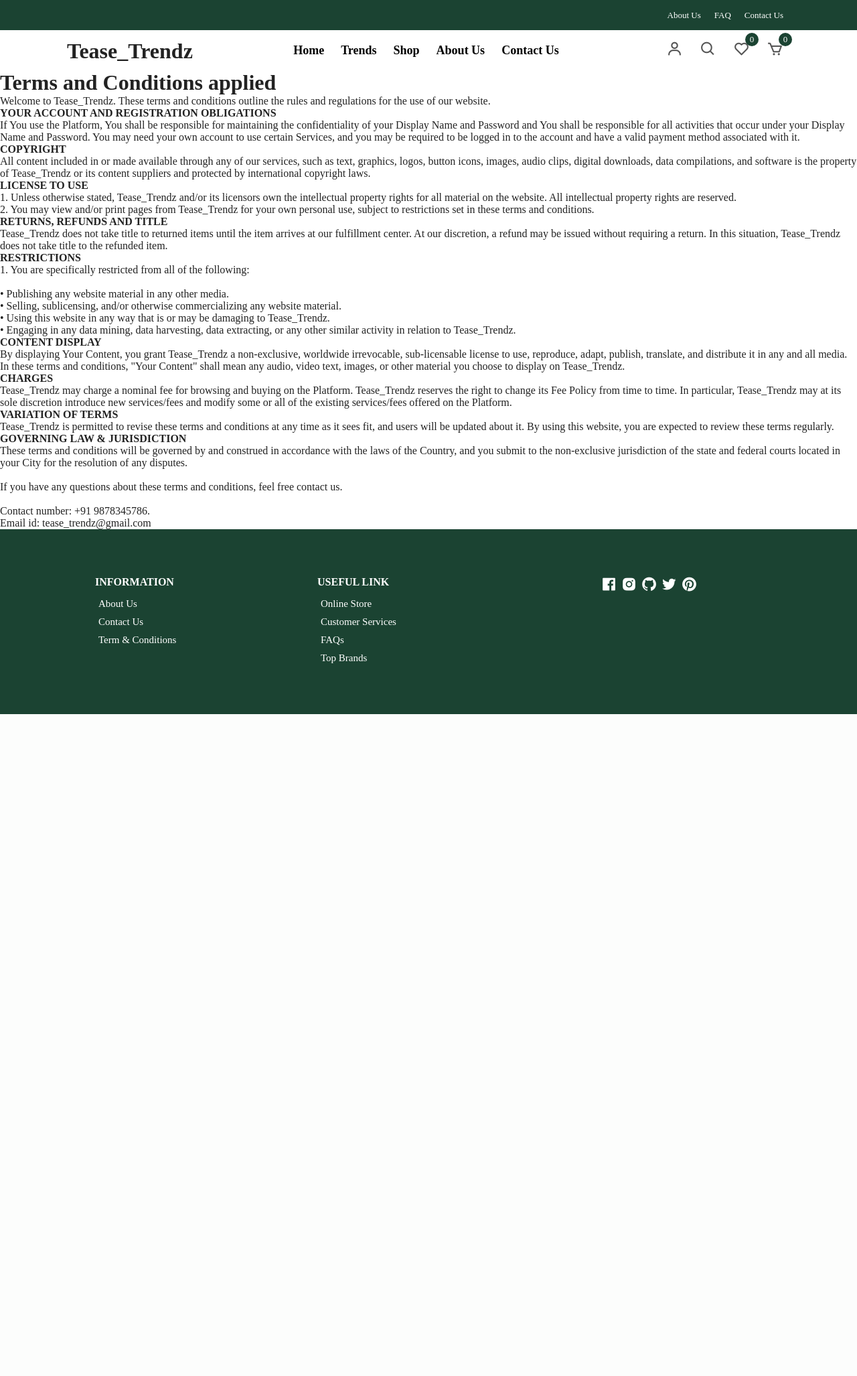
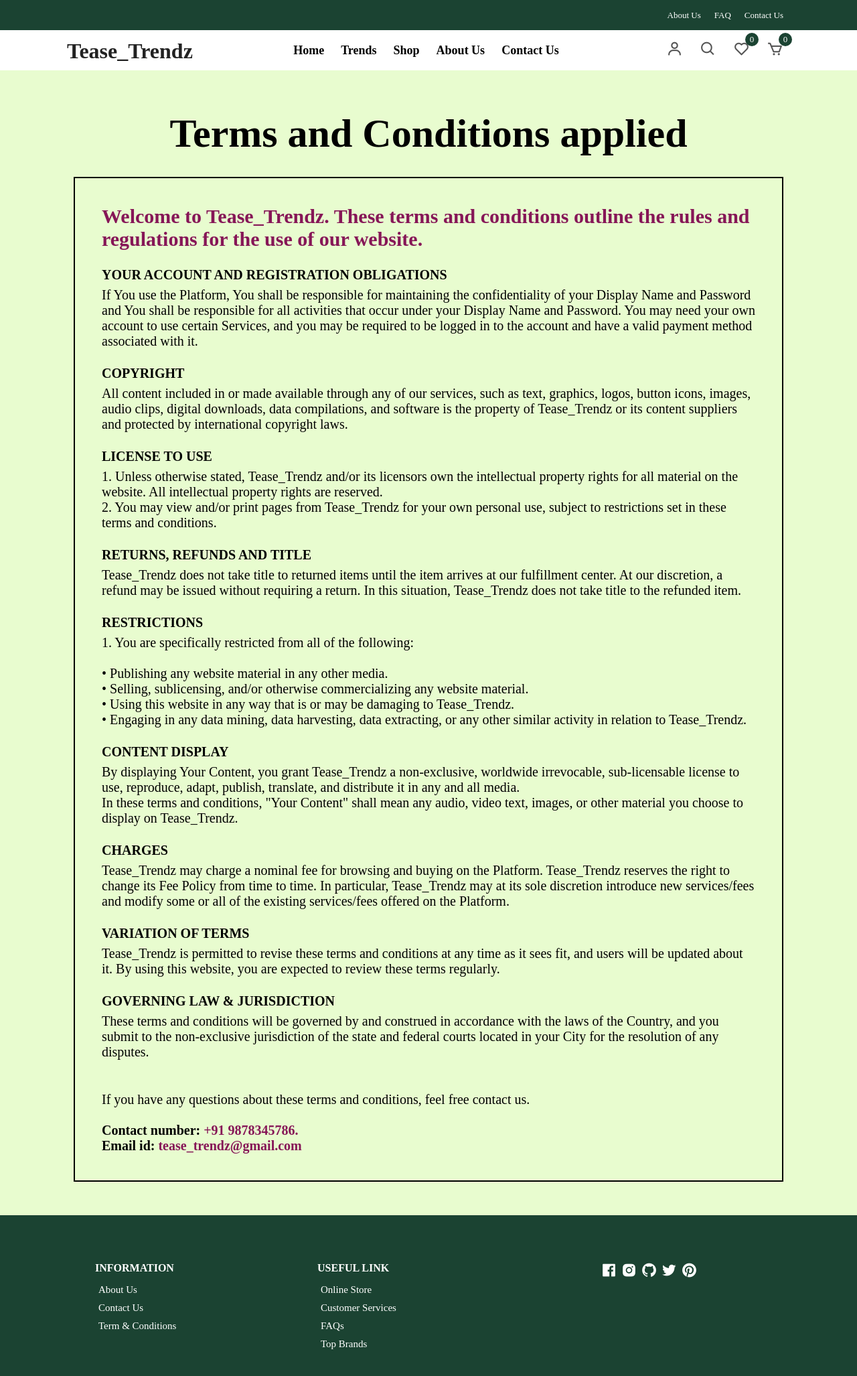
Before and after one commit to kingm0/Tease_Trendz-e-commerce, a PHP site: page /terms.html in a window 1280 px wide. Shown: the top 2054 px of the page at 67% size. Before the commit the page ends 1066 px from the top, so only its background shows below. Run offline with PHP 8.4, Linux system fonts and the light colour scheme; some libraries are stand-ins or nearby versions.

Commit message:
Add files via upload

```diff
--- a/css/styles.css
+++ b/css/styles.css
@@ -868,6 +868,10 @@
     padding: 8rem 1rem;
   }
 }
+.c1 h1{
+  color: #1b4332;
+  font-size: 25px;
+}
 
 /* Footer */
 .footer {
--- /dev/null
+++ b/css/terms.css
@@ -0,0 +1,42 @@
+.terms_cond{
+        padding: 50px;
+        text-align: center;
+        background-color: #e8fccf;
+        color: black;
+
+}
+.terms_cond h1{
+    font-size: 60px;
+    padding: 10px;
+
+}
+.desc{
+border: 2px solid black;
+margin-left: 20px;
+margin-right: 20px;
+margin: 20px 60px 0 60px;
+padding: 40px 40px;
+text-align: left;
+font-size: 20px;
+  }
+
+  .desc div{
+    margin: 25px 0 25px 0;
+  }
+
+  .desc div h4{
+    padding-bottom: 7px;
+
+  }
+  .intro{
+    color:  #861657;
+    font-weight: 550;
+    font-size: 30px;
+  }
+
+  .contact_det{
+    font-weight: 550;
+  }
+  .contact_det span{
+    color: #861657;
+  }
```
Also changed, not shown: css/faq.css (added, +8 -0 lines).
